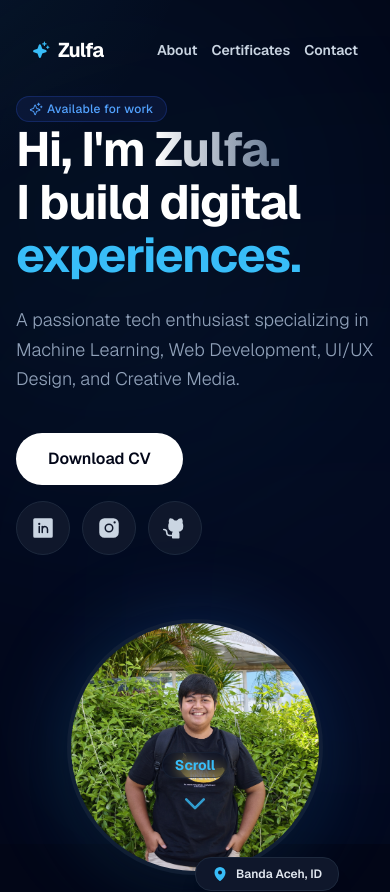
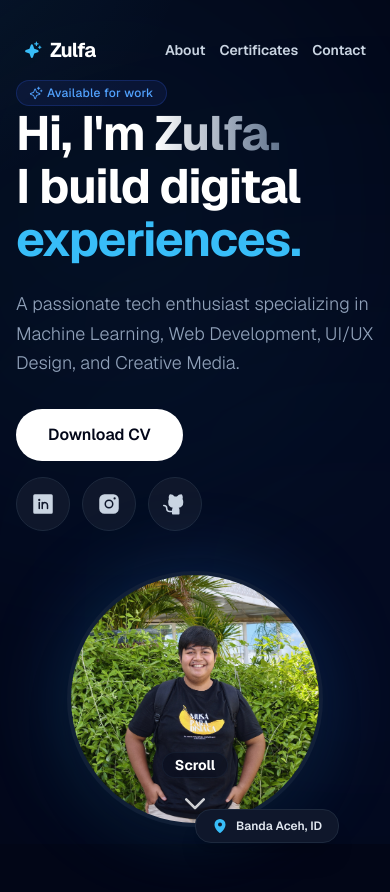
Before and after one commit to dimzulfaridha/myportfolio-website, a React (Vite) app: page / in a window 390 px wide. Shown: the top 892 px of the page. Built offline with nearby package versions, Linux system fonts and the light colour scheme.

Commit message:
Refactor mobile layout: expand top nav, change scroll color to white, perfectly balance hero spacing

```diff
--- a/src/App.jsx
+++ b/src/App.jsx
@@ -472,7 +472,7 @@ function App() {
             : "max-w-7xl bg-transparent border-transparent rounded-none md:rounded-full"
             }`}
         >
-          <div className={`flex justify-between items-center w-full gap-4 ${scrolled ? "px-4 py-3 md:px-6 md:py-3" : "px-4 py-3 md:px-2 md:py-2"}`}>
+          <div className={`flex justify-between items-center w-full gap-4 ${scrolled ? "px-2 py-3 md:px-6 md:py-3" : "px-2 py-3 md:px-2 md:py-2"}`}>
             <a href="#" className="text-xl md:text-2xl font-bold tracking-tighter text-white flex items-center gap-2 md:gap-3 shrink-0 hover:text-accent transition-colors">
               <Sparkle size={18} weight="fill" className="text-accent md:w-[24px] md:h-[24px]" />
               <span className="hidden md:inline">Di Muhammad Zulfa Ridha</span>
@@ -500,7 +500,7 @@ function App() {
         className={`fixed bottom-8 left-0 right-0 z-40 flex justify-center pointer-events-none transition-opacity duration-700 ease-in-out ${scrolled ? 'opacity-0 translate-y-4' : 'opacity-100 translate-y-0'}`}
       >
         <div className="flex flex-col items-center gap-1 text-slate-300">
-          <span className="text-sm font-bold text-accent bg-slate-950/40 px-3 py-0.5 rounded-full backdrop-blur-sm border border-slate-800/50 shadow-md">Scroll</span>
+          <span className="text-sm font-bold text-white bg-slate-950/40 px-3 py-0.5 rounded-full backdrop-blur-sm border border-slate-800/50 shadow-md">Scroll</span>
 
           {/* Desktop Mouse Icon */}
           <div className="hidden md:flex w-6 h-10 rounded-full border-2 border-slate-400 justify-center p-1 mt-1">
@@ -517,15 +517,15 @@ function App() {
               animate={{ y: [0, 8, 0], opacity: [0.5, 1, 0.5] }}
               transition={{ duration: 2, repeat: Infinity, ease: "easeInOut" }}
             >
-              <CaretDown size={28} weight="bold" className="text-accent drop-shadow-md" />
+              <CaretDown size={28} weight="bold" className="text-white drop-shadow-md" />
             </motion.div>
           </div>
         </div>
       </div>
-      <div className="max-w-7xl mx-auto px-4 sm:px-6 lg:px-8 relative z-10 pt-24 md:pt-20">
+      <div className="max-w-7xl mx-auto px-4 sm:px-6 lg:px-8 relative z-10 pt-20 md:pt-20">
 
         {/* Hero Section */}
-        <section className="min-h-[calc(100vh-140px)] pb-40 md:pb-12 flex flex-col md:flex-row items-center justify-between gap-16 md:gap-12 relative mb-12">
+        <section className="min-h-[calc(100vh-140px)] pb-16 md:pb-12 flex flex-col md:flex-row items-center justify-between gap-10 md:gap-12 relative mb-8">
           <motion.div
             className="flex-1 text-left"
             style={{ y: heroY }}
@@ -548,7 +548,7 @@ function App() {
                   I build digital <br />
                   <span className="text-accent">experiences.</span>
                 </h1>
-                <p className="text-lg md:text-xl text-slate-400 max-w-xl mb-10 leading-relaxed font-light">
+                <p className="text-lg md:text-xl text-slate-400 max-w-xl mb-8 md:mb-10 leading-relaxed font-light">
                   A passionate tech enthusiast specializing in Machine Learning, Web Development, UI/UX Design, and Creative Media.
                 </p>
               </motion.div>
```
